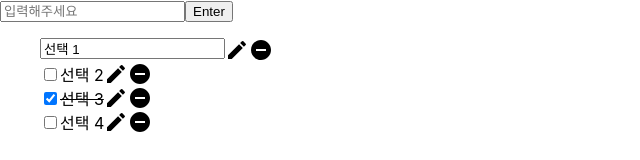
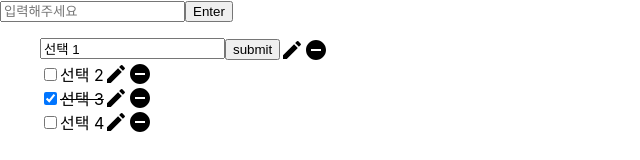
Before and after one commit to TravelEye/TravelEye-FRONTEND, a React (Create React App) app: page /checklist in a window 1280 px wide. Both pictures are taken after a click on the icon 112 px from the left and 50 px from the top of the page. Shown: the top 160 px of the page, without its empty margins (0-640 px from the left). Built offline with nearby package versions, Linux system fonts and the light colour scheme.

Commit message:
[ADD] Edit 기능

```diff
--- a/src/pages/CheckList/Item/index.jsx
+++ b/src/pages/CheckList/Item/index.jsx
@@ -1,15 +1,27 @@
-import React from "react";
+import React, { useState } from "react";
 
 function Item({ todo, completed, onClick, onEditClick, isEditable }) {
+  const [newTodo, setNewTodo] = useState(todo);
+  const handleSubmit = (e) => {
+    console.log(newTodo);
+    e.preventDefault();
+  };
+  const handleEdit = (e) => {
+    console.log(e.target.value);
+    setNewTodo(e.target.value);
+  };
   return (
     <li style={{ listStyleType: "none" }}>
       {isEditable ? (
-        <input
-          type="text"
-          value={todo}
-          onChange={(e) => onEditClick(e.target.value)}
-          onBlur={() => onEditClick(null)}
-        />
+        <form onSubmit={handleSubmit}>
+          <input
+            type="text"
+            value={newTodo}
+            onChange={(e) => handleEdit(e)}
+            onBlur={() => onEditClick(null)}
+          />
+          <button type="submit">submit</button>
+        </form>
       ) : (
         <>
           <input type="checkbox" checked={completed} onChange={onClick} />
```
